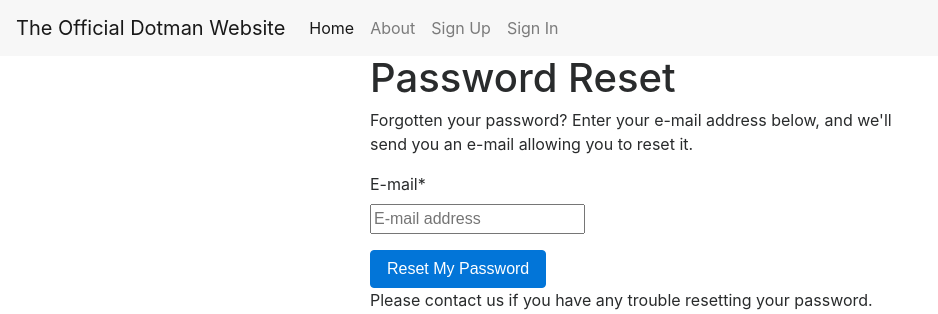
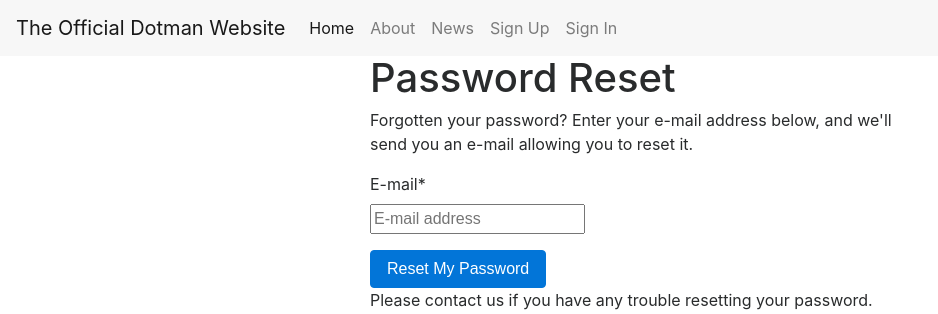
Before and after one commit to evanepio/dotmanca, a Django app: page /accounts/password/reset/ in a window 1280 px wide. Shown: the top 314 px of the page, without its empty margins (0-938 px from the left). Run offline with Django 3.2, Linux system fonts and the light colour scheme; some libraries are stand-ins or nearby versions.

Commit message:
Add news link to main navigation

```diff
--- a/dotmanca/templates/base.html
+++ b/dotmanca/templates/base.html
@@ -42,6 +42,9 @@
             </li>
             <li class="nav-item">
               <a class="nav-link" href="{% url 'about' %}">About</a>
+            </li>
+            <li class="nav-item">
+              <a class="nav-link" href="{% url 'news:index' %}">News</a>
             </li>
             {% if request.user.is_authenticated %}
               <li class="nav-item">
```
